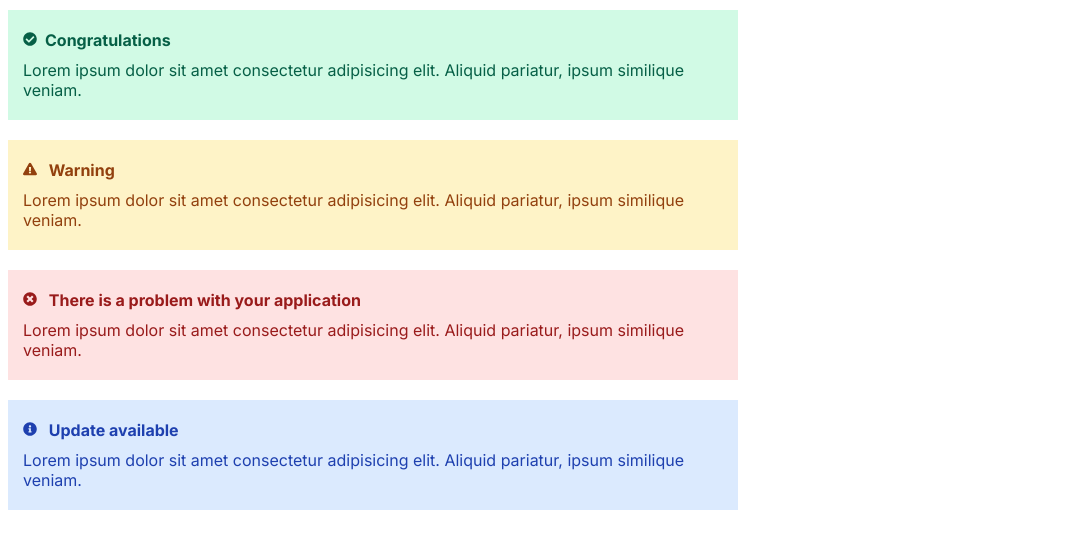
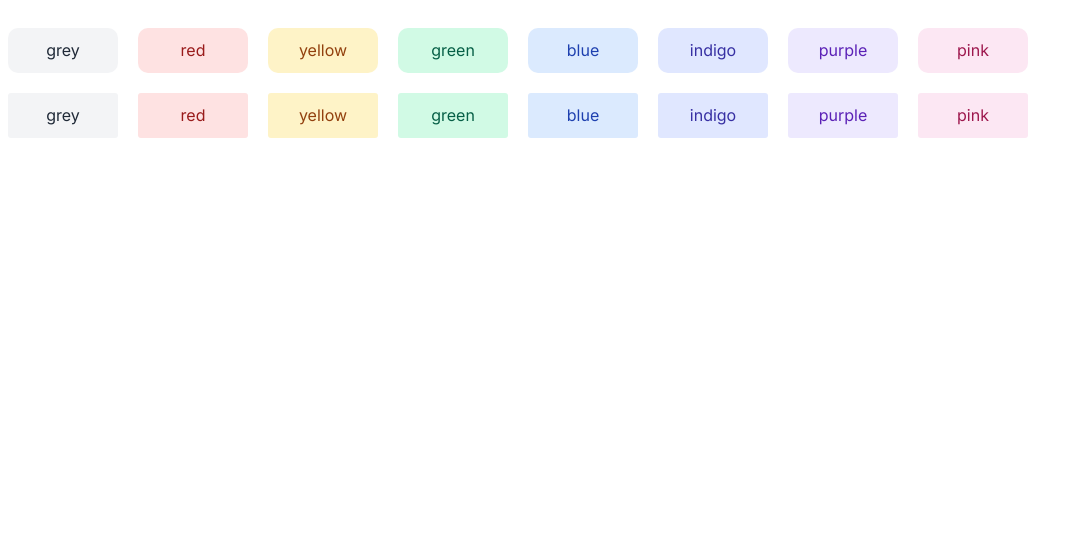
Before and after one commit to louiseka/component-library, a React (Vite) app: page / in a window 1280 px wide. Shown: the top 548 px of the page, without its empty margins (0-1083 px from the left). Built offline with nearby package versions, Linux system fonts and the light colour scheme.

Commit message:
Updates to Badge component

```diff
--- a/src/App.jsx
+++ b/src/App.jsx
@@ -9,10 +9,47 @@ function App() {
 
 
 
+  const badgeElements = colors.map((color) => {
+    return (
+      <div>
+        <Badge color={color}
+          variant={"pill"}>{color}</Badge>
 
 
+        <Badge color={color}
+          variant={"square"}>
+          {color}
+
+        </Badge>
+
+
+      </div>
+
+    )
+  })
+
   return (
-    <div>
+    <div className="badge-components">
+      {badgeElements}
+    </div>
+
+  )
+
+}
+
+export default App
+
+
+
+// //Badge Component
+// //Choose a color and shape. Color goes into color and shape into variant.
+
+
+
+
+//Banner Components
+
+/* <div>
 <Banner
   status={"success"}>
   <h3> <FaCheckCircle className={"icon"} />Congratulations</h3>
@@ -36,37 +73,4 @@ function App() {
   <h3> <FaInfoCircle className={"icon"} /> Update available</h3>
   <p>Lorem ipsum dolor sit amet consectetur adipisicing elit. Aliquid pariatur, ipsum similique veniam.</p>
 </Banner>
-    </div>
-  )
-
-}
-
-export default App
-
-
-
-// //Badge Component
-// //Choose a color and shape. Color goes into color and shape into variant.
-
-// const badgeElements = colors.map((color) => {
-//   return (
-//     <div>
-//       <Badge
-//         color={color}
-//         variant={"pill"}
-//       />
-//       <Badge
-//         color={color}
-//         variant={"square"}
-//       />
-//     </div>
-
-//   )
-// })
-
-// return (
-//   <div className="badge-components">
-//     {badgeElements}
-//   </div>
-
-// )
+</div> */
--- a/src/components/badges/Badge.jsx
+++ b/src/components/badges/Badge.jsx
@@ -3,7 +3,7 @@ export default function Badge({ color, variant }) {
 
 
     return (
-        <p className={`${variant} ${color}`}>Badge</p>
+        <p className={`${variant} ${color}`}>{color}</p>
     )
 
 }
--- a/src/index.css
+++ b/src/index.css
@@ -13,6 +13,7 @@ p {
     display: flex;
     flex-direction: row;
     gap: 20px;
+
 }
 
 /* Badges */
@@ -23,6 +24,7 @@ p {
     text-align: center;
     line-height: 25px;
     padding: 10px 20px;
+    margin: 20px 0;
 
 }
 
@@ -33,6 +35,7 @@ p {
     text-align: center;
     line-height: 25px;
     padding: 10px 20px;
+    margin: 20px 0;
 }
 
 /* Banners*/
```
Lines whose indentation alone changed are shown as unchanged.
